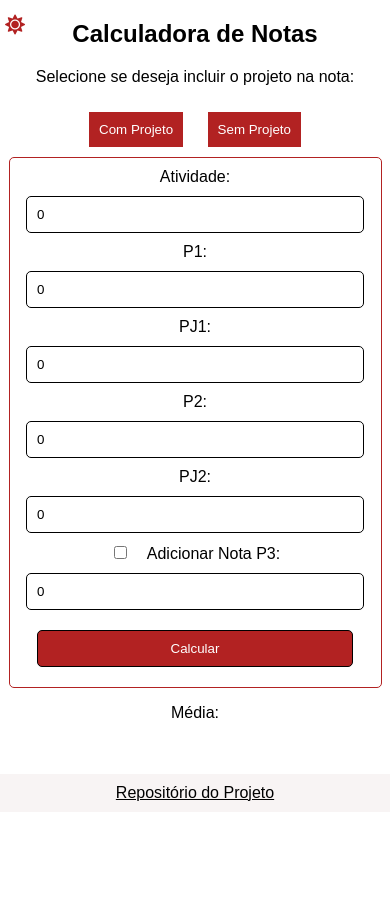
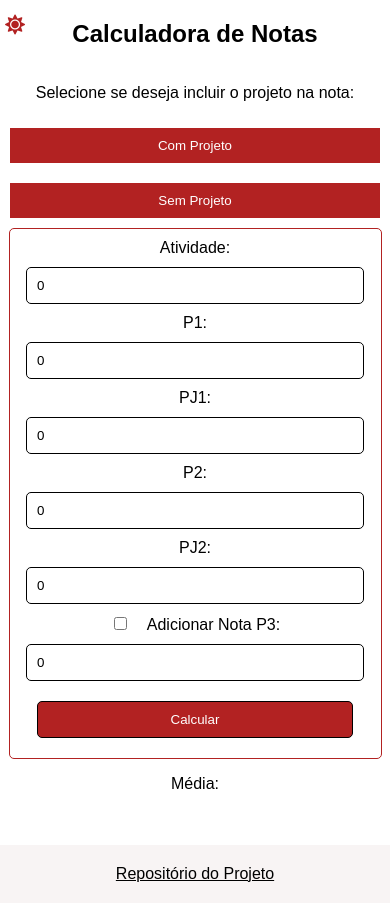
Before and after one commit to cauaqroz/Calculadora-Media-Fatec, a plain HTML site: page index.html in a window 390 px wide. Before the commit the page ends 844 px from the top, so only its background shows below. Drawn offline with Linux system fonts and the light colour scheme.

Commit message:
Update index.html

```diff
--- a/index.html
+++ b/index.html
@@ -165,8 +165,14 @@ footer.dark-theme a {
         font-size: 18px;
     }
 
+       html, body {
+        height: 100%;
+        display: flex;
+        flex-direction: column;
+    }
+
     footer {
-        padding: 10px;
+        margin-top: auto;
     }
 }
     </style>
```
